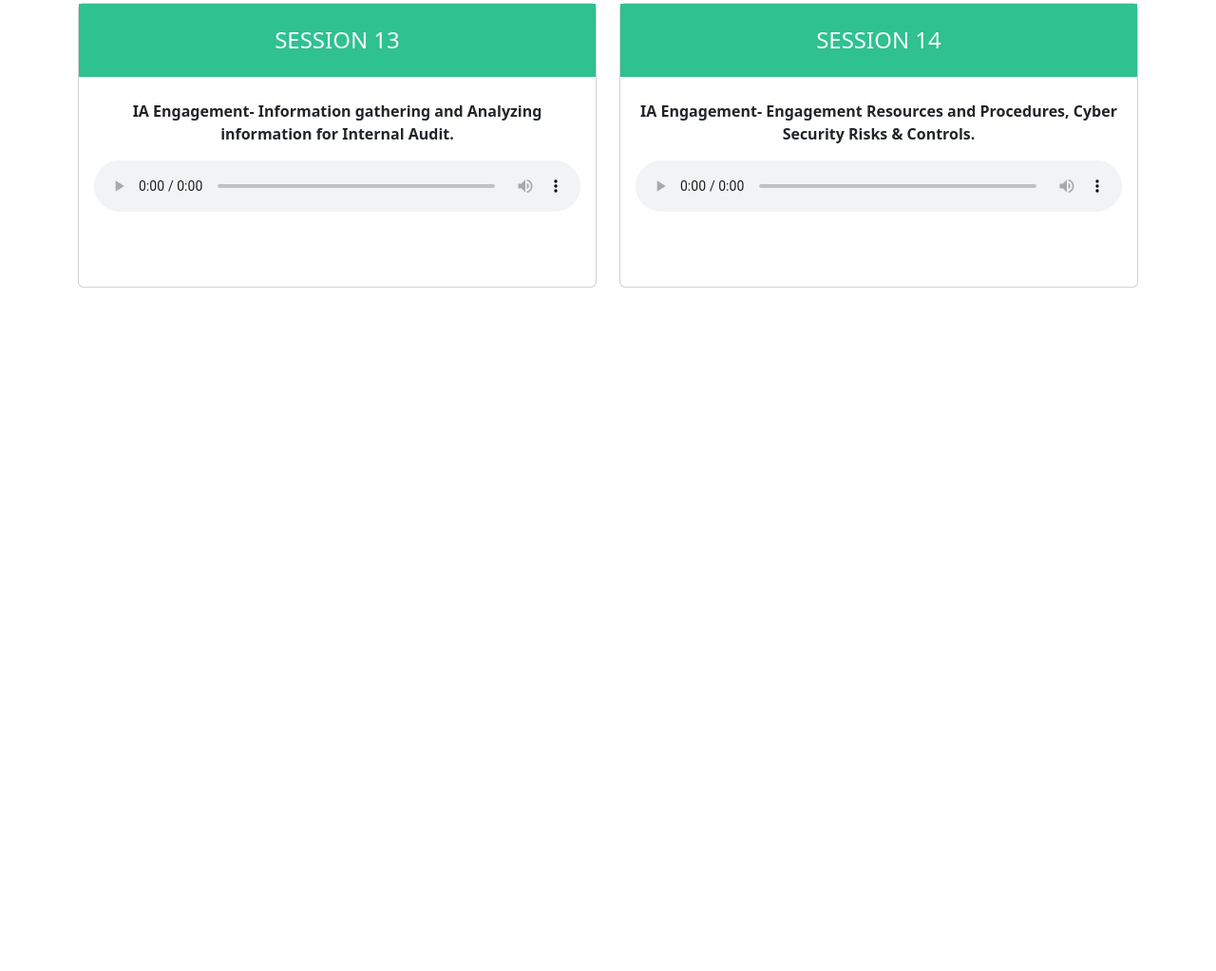
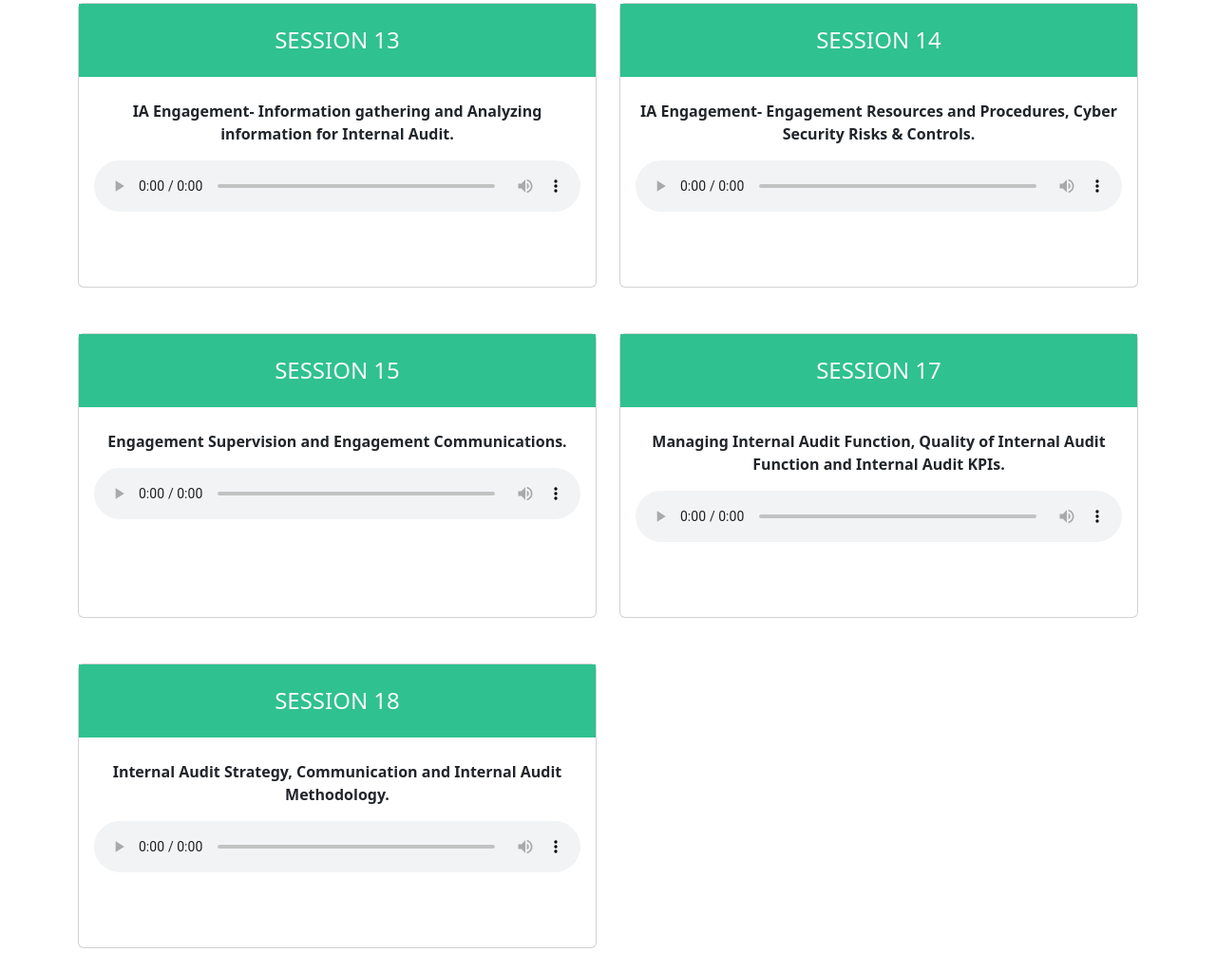
Before and after one commit to psytechbd/Synergy-603, a plain HTML site: page index.html in a window 1280 px wide. Shown: the part 1260-2283 px from the top of the page at 95% size. Before the commit the page ends 1587 px from the top, so only its background shows below. Drawn offline with nearby package versions, Linux system fonts and the light colour scheme.

Commit message:
Added session 15,17,18

```diff
--- a/index.html
+++ b/index.html
@@ -107,6 +107,48 @@
                     </div>
                 </div>
             </div>
+            <div class="col-md-6 my-4">
+                <div class="card">
+                    <h4 class="text-center py-4 text-light">SESSION 15</h4>
+                    <div class="card-body">
+                        <p class="fw-bold">Engagement Supervision and Engagement Communications.
+                        </p>
+                        <audio controls controlsList="nodownload">
+                            <source src="audio/15.mp3" type="audio/mpeg">
+                            Your browser does not support the audio element. use google chrome or contact +8801913773333
+                        </audio>
+                        <!-- <p>Uploading Soon</p> -->
+                    </div>
+                </div>
+            </div>
+             <div class="col-md-6 my-4">
+                <div class="card">
+                    <h4 class="text-center py-4 text-light">SESSION 17</h4>
+                    <div class="card-body">
+                        <p class="fw-bold">Managing Internal Audit Function, Quality of Internal Audit Function  and Internal Audit KPIs.
+                        </p>
+                        <audio controls controlsList="nodownload">
+                            <source src="audio/17.mp3" type="audio/mpeg">
+                            Your browser does not support the audio element. use google chrome or contact +8801913773333
+                        </audio>
+                        <!-- <p>Uploading Soon</p> -->
+                    </div>
+                </div>
+            </div>
+             <div class="col-md-6 my-4">
+                <div class="card">
+                    <h4 class="text-center py-4 text-light">SESSION 18</h4>
+                    <div class="card-body">
+                        <p class="fw-bold">Internal Audit Strategy, Communication and Internal Audit Methodology.
+                        </p>
+                        <audio controls controlsList="nodownload">
+                            <source src="audio/18.mp3" type="audio/mpeg">
+                            Your browser does not support the audio element. use google chrome or contact +8801913773333
+                        </audio>
+                        <!-- <p>Uploading Soon</p> -->
+                    </div>
+                </div>
+            </div>
 
 
 
```
Also changed, not shown: 3 other files.
